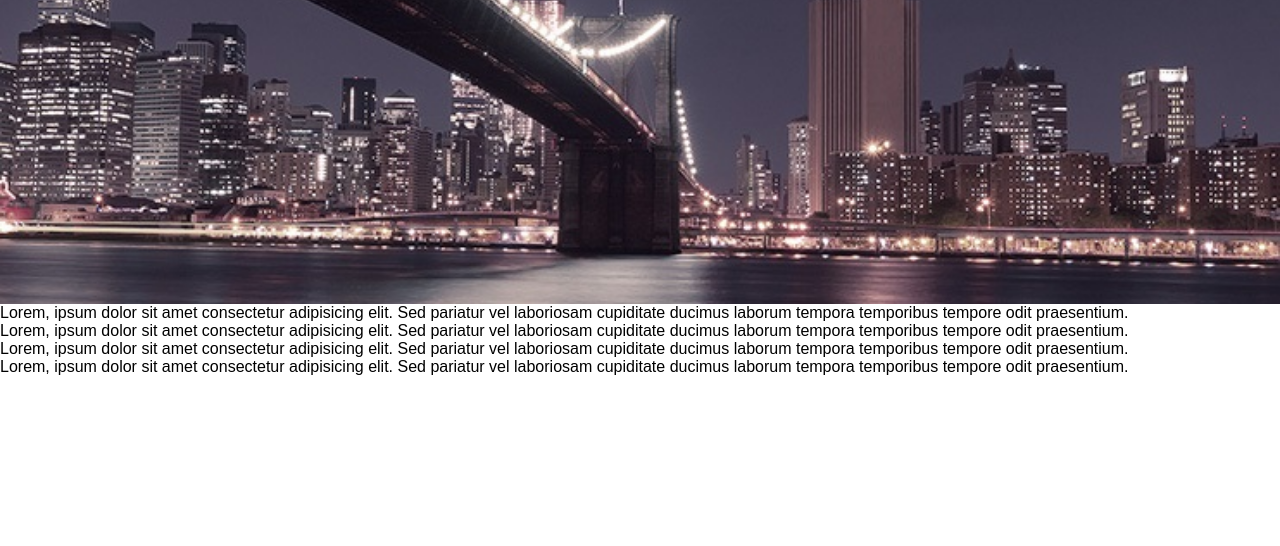
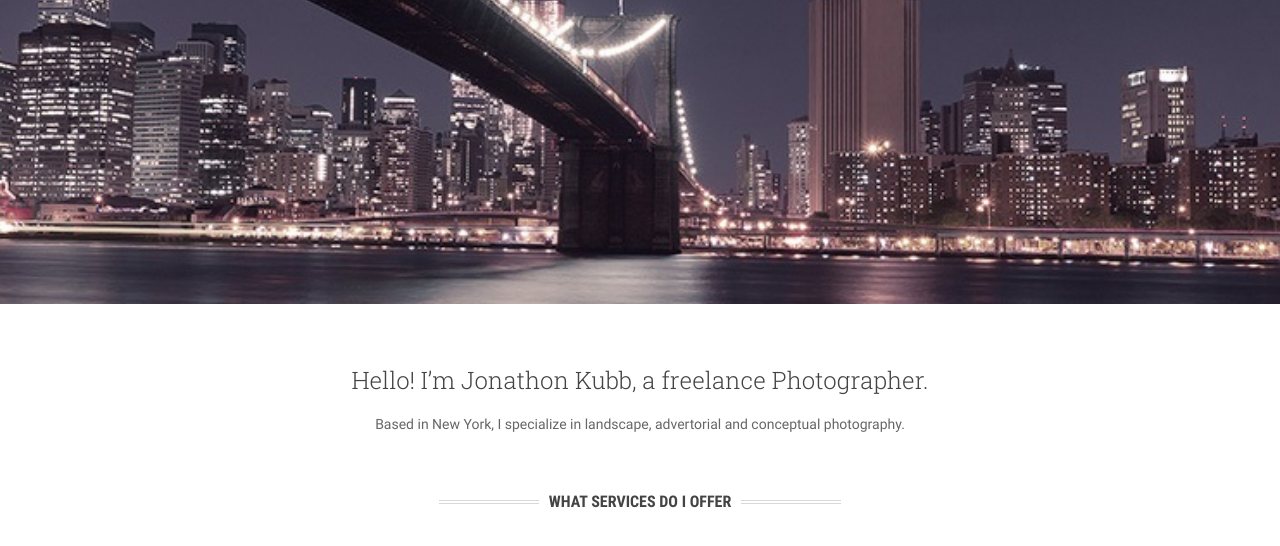
Before and after one commit to wwwax/kubb, a plain HTML site: page index.html in a window 1280 px wide. Shown: the part 496-1042 px from the top of the page. Before the commit the page ends 872 px from the top, so only its background shows below. Drawn offline with Linux system fonts and the light colour scheme.

Commit message:
about titles done

```diff
--- a/assets/css/main.css
+++ b/assets/css/main.css
@@ -9,7 +9,7 @@
 *,
 *::before,
 *::after {
-  box-sizing: inherit;
+  box-sizing: border-box;
 }
 
 body {
@@ -40,6 +40,11 @@ img {
 @font-face {
   font-family: roboto_slab_light;
   src: url('../fonts/RobotoSlab-Light.ttf');
+}
+
+@font-face {
+  font-family: roboto_regular;
+  src: url('../fonts/Roboto-Regular.ttf');
 }
 
 /* CONTAINER */
@@ -422,6 +427,97 @@ img {
   }
 }
 
+/* ABOUT */
+
+.about {
+  padding: 40px 0;
+}
+
+.about_inner {
+  display: flex;
+  flex-direction: column;
+  align-items: center;
+}
+
+.about_title {
+  margin-bottom: 10px;
+  font-family: roboto_slab_light;
+  text-align: center;
+  color: #444;
+}
+
+.about_description {
+  margin-bottom: 40px;
+  font-family: roboto_regular;
+  font-size: 10px;
+  text-align: center;
+  color: #666;
+}
+
+.about_subtitle {
+  display: flex;
+  align-items: center;
+  font-family: roboto_condensed_bold;
+  font-size: 14px;
+  text-transform: uppercase;
+  color: #444;
+}
+
+.about_subtitle::before,
+.about_subtitle::after {
+  content: '';
+  display: block;
+  width: 50px;
+  height: 4px;
+  margin: 0 10px;
+  border-top: 1px solid #d9d9d9;
+  border-bottom: 1px solid #d9d9d9;
+}
+
+@media (min-width: 768px) {
+  .about {
+    padding: 60px 0;
+  }
+
+  .about_title {
+    margin-bottom: 20px;
+    font-size: 24px;
+  }
+
+  .about_description {
+    margin-bottom: 60px;
+    font-size: 14px;
+  }
+
+  .about_subtitle {
+    font-size: 16px;
+  }
+
+  .about_subtitle::before,
+  .about_subtitle::after {
+    width: 100px;
+  }
+}
+
+@media (min-width: 1440px) {
+  .about {
+    padding: 80px 0;
+  }
+
+  .about_title {
+    margin-bottom: 30px;
+    font-size: 30px;
+  }
+
+  .about_description {
+    margin-bottom: 80px;
+  }
+
+  .about_subtitle {
+    font-size: 18px;
+  }
+}
+
 /* visually-hidden */
 
 .visually-hidden:not(:focus):not(:active),
--- a/index.html
+++ b/index.html
@@ -103,26 +103,22 @@
       </div>
     </div>
 
-    <div class="contnent">
-      <p>
-        Lorem, ipsum dolor sit amet consectetur adipisicing elit. Sed pariatur vel
-        laboriosam cupiditate ducimus laborum tempora temporibus tempore odit praesentium.
-      </p>
-
-      <p>
-        Lorem, ipsum dolor sit amet consectetur adipisicing elit. Sed pariatur vel
-        laboriosam cupiditate ducimus laborum tempora temporibus tempore odit praesentium.
-      </p>
-
-      <p>
-        Lorem, ipsum dolor sit amet consectetur adipisicing elit. Sed pariatur vel
-        laboriosam cupiditate ducimus laborum tempora temporibus tempore odit praesentium.
-      </p>
-
-      <p>
-        Lorem, ipsum dolor sit amet consectetur adipisicing elit. Sed pariatur vel
-        laboriosam cupiditate ducimus laborum tempora temporibus tempore odit praesentium.
-      </p>
+    <!-- ABOUT -->
+    <div class="about">
+      <div class="container">
+        <div class="about_inner">
+          <div class="about_title">
+            Hello! I’m Jonathon Kubb, a freelance Photographer.
+          </div>
+          <div class="about_description">
+            Based in New York, I specialize in landscape, advertorial and conceptual
+            photography.
+          </div>
+          <div class="about_subtitle">What services do I offer</div>
+        </div>
+        <!-- ABOUT_SERVICES -->
+        <div class="about_services"></div>
+      </div>
     </div>
 
     <!-- scripts -->
```
Also changed, not shown: assets/fonts/Roboto-Regular.ttf (added).
